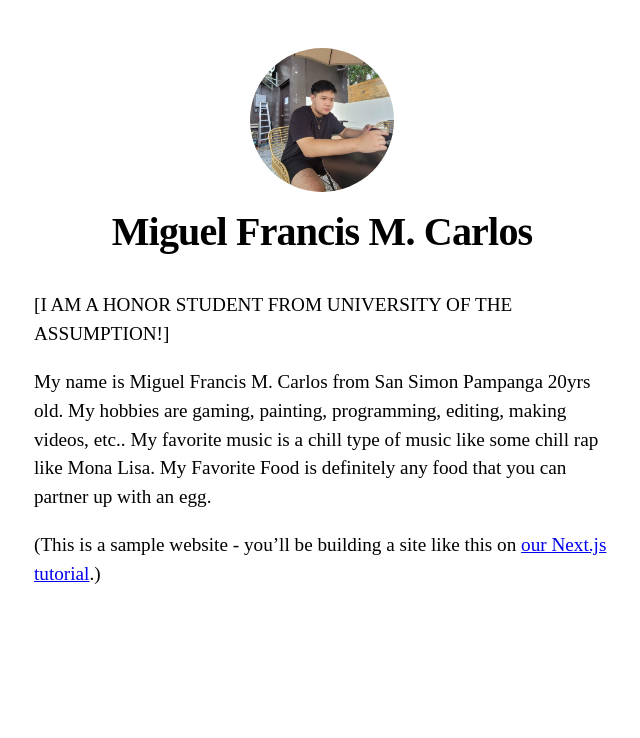
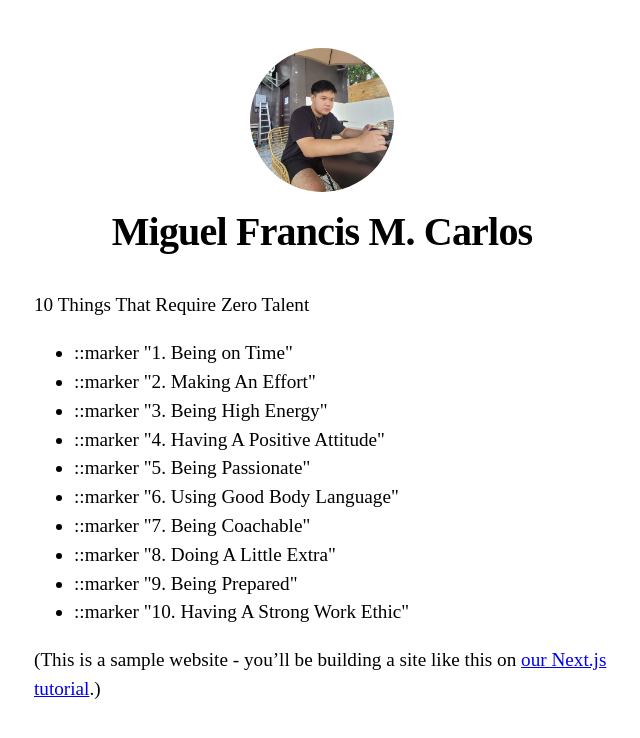
Before and after one commit to MIGUELCARLOS1321/nextjs-blog, a Next.js app: page / in a window 1280 px wide. Shown: the top 738 px of the page, without its empty margins (318-958 px from the left). Built offline with nearby package versions, Linux system fonts and the light colour scheme.

Commit message:
Update index.js

```diff
--- a/pages/index.js
+++ b/pages/index.js
@@ -9,11 +9,19 @@ export default function Home() {
         <title>{siteTitle}</title>
       </Head>
       <section className={utilStyles.headingMd}>
-        <p>[I AM A HONOR STUDENT FROM UNIVERSITY OF THE ASSUMPTION!]</p>
-        <p>My name is Miguel Francis M. Carlos from San Simon Pampanga 20yrs old. My hobbies are gaming,
-painting, programming, editing, making videos, etc.. My favorite music is a chill type of music like
-some chill rap like Mona Lisa. My Favorite Food is definitely any food that you can partner up with an
-egg.</p>
+        <p>10 Things That Require Zero Talent</p>
+        <ul>
+        <li>::marker "1. Being on Time"</li>
+        <li>::marker "2. Making An Effort"</li>
+        <li>::marker "3. Being High Energy"</li>
+        <li>::marker "4. Having A Positive Attitude"</li>
+        <li>::marker "5. Being Passionate"</li>
+        <li>::marker "6. Using Good Body Language"</li>
+        <li>::marker "7. Being Coachable"</li>
+        <li>::marker "8. Doing A Little Extra"</li>
+        <li>::marker "9. Being Prepared"</li>
+        <li>::marker "10. Having A Strong Work Ethic"</li>
+        </ul>
         <p>
           (This is a sample website - you’ll be building a site like this on{' '}
           <a href="https://nextjs.org/learn">our Next.js tutorial</a>.)
```
